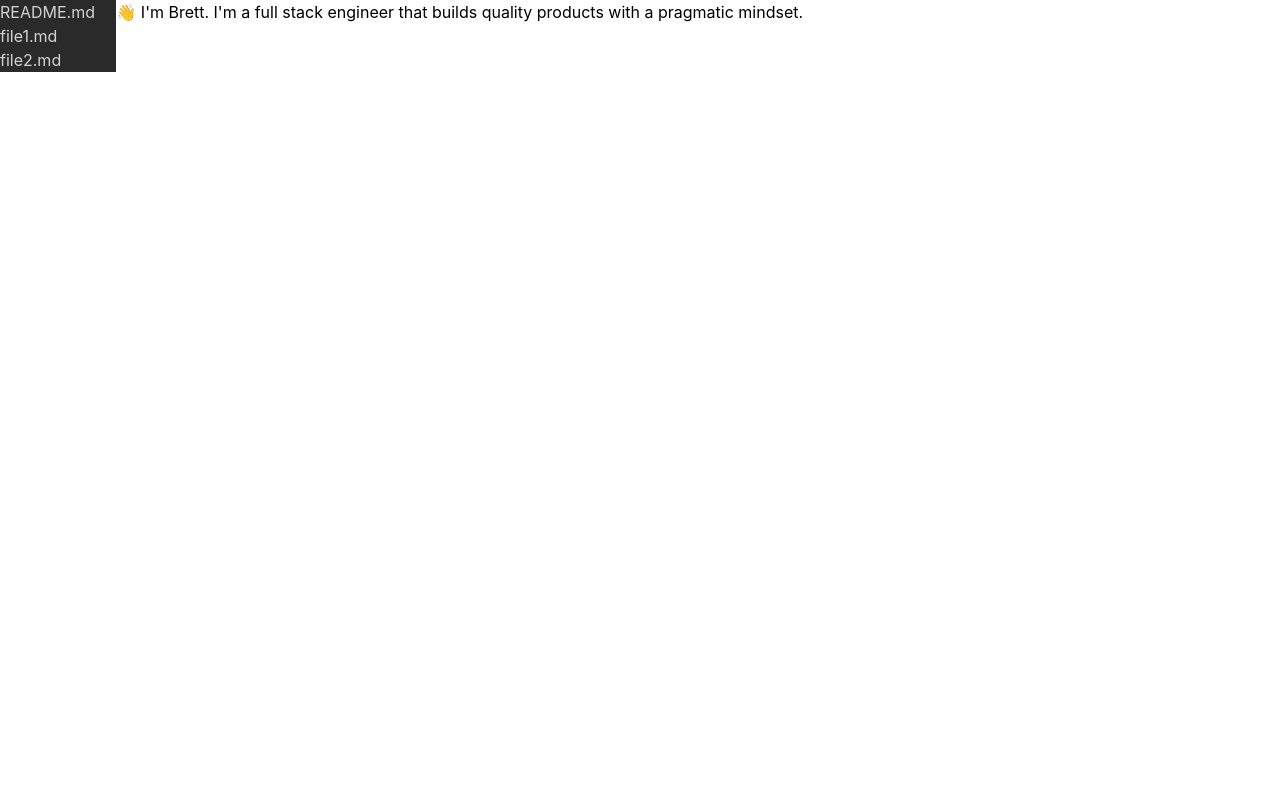
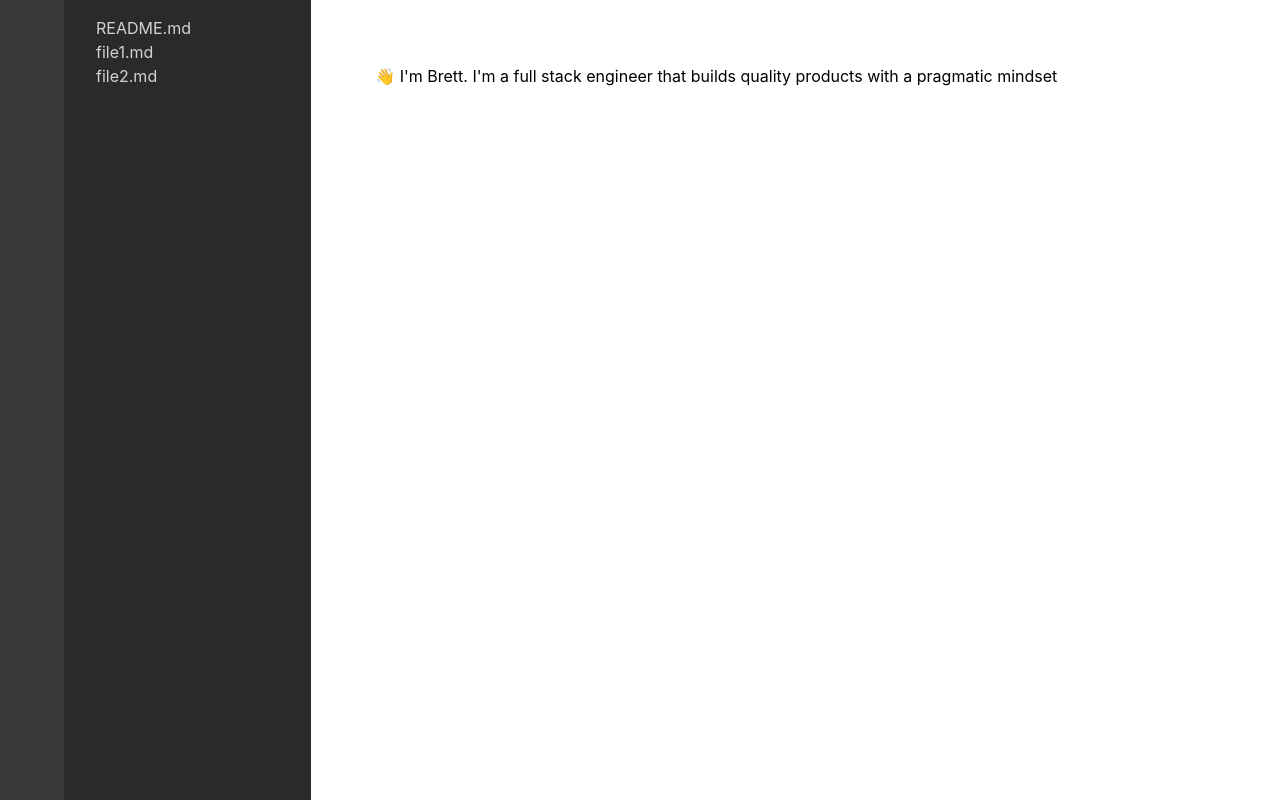
Before and after one commit to babramczyk/website, a React (Create React App) app: page / in a window 1280 px wide. Built offline with nearby package versions, Linux system fonts and the light colour scheme.

Commit message:
emotion, separate components, some styling

```diff
--- a/package.json
+++ b/package.json
@@ -3,6 +3,7 @@
   "version": "0.1.0",
   "private": true,
   "dependencies": {
+    "@emotion/core": "^10.0.34",
     "@testing-library/jest-dom": "^4.2.4",
     "@testing-library/react": "^9.3.2",
     "@testing-library/user-event": "^7.1.2",
--- a/src/App.css
+++ b/src/App.css
@@ -1,29 +1,3 @@
 * {
   /* border: 0.25px solid red; */
 }
-
-.content {
-  display: flex;
-  background: rgb(33, 33, 33);
-  width: 100%;
-}
-
-.nav {
-  background: rgb(58, 58, 58);
-}
-
-.sidebar {
-  background: rgb(42, 42, 43);
-  color: rgb(210, 210, 210);
-  flex: 0 1 8rem;
-}
-
-.file a {
-  color: rgb(210, 210, 210);
-  text-decoration: none;
-}
-
-main {
-  background: white;
-  width: 100%;
-}
--- a/src/App.jsx
+++ b/src/App.jsx
@@ -1,29 +1,27 @@
-import React from "react";
+/** @jsx jsx */
+import { jsx } from "@emotion/core";
 import "./App.css";
-import { BrowserRouter as Router, Switch, Route, Link } from "react-router-dom";
-import { ReadMe } from "./pages/README";
-import { File1 } from "./pages/file1";
-import { File2 } from "./pages/file2";
+import { BrowserRouter as Router, Switch, Route } from "react-router-dom";
+import { ReadMe } from "./pages/ReadMe";
+import { File1 } from "./pages/File1";
+import { File2 } from "./pages/File2";
+import { Explorer } from "./components/Explorer";
+import { Nav } from "./components/Nav";
 
 function App() {
   return (
     <Router>
-      <div className="content">
-        <div className="nav"></div>
-        <div className="sidebar">
-          <ul className="file-list">
-            <li className="file">
-              <Link to="/">README.md</Link>
-            </li>
-            <li className="file">
-              <Link to="/file1.md">file1.md</Link>
-            </li>
-            <li className="file">
-              <Link to="/file2.md">file2.md</Link>
-            </li>
-          </ul>
-        </div>
-        <main>
+      <div
+        css={{
+          display: "flex",
+          background: "rgb(33, 33, 33)",
+          width: "100vw",
+          height: "100vh",
+        }}
+      >
+        <Nav />
+        <Explorer />
+        <main css={{ background: "white", flex: '1 1 100ch', padding: "4rem" }}>
           <Switch>
             <Route path="/file1.md">
               <File1 />
--- /dev/null
+++ b/src/components/Explorer.jsx
@@ -0,0 +1,36 @@
+/** @jsx jsx */
+import { jsx } from "@emotion/core";
+import { Link } from "react-router-dom";
+
+const linkStyles = { color: "rgb(210, 210, 210)", "text-decoration": "none" };
+
+export const Explorer = () => {
+  return (
+    <div
+      css={{
+        background: "rgb(42, 42, 43)",
+        color: "rgb(210, 210, 210)",
+        flex: "0 1 16rem",
+        padding: "1rem 2rem",
+      }}
+    >
+      <ul className="file-list">
+        <li className="file">
+          <Link to="/" css={linkStyles}>
+            README.md
+          </Link>
+        </li>
+        <li className="file">
+          <Link to="/file1.md" css={linkStyles}>
+            file1.md
+          </Link>
+        </li>
+        <li className="file">
+          <Link to="/file2.md" css={linkStyles}>
+            file2.md
+          </Link>
+        </li>
+      </ul>
+    </div>
+  );
+};
--- /dev/null
+++ b/src/components/Nav.jsx
@@ -0,0 +1,6 @@
+/** @jsx jsx */
+import { jsx } from "@emotion/core";
+
+export const Nav = () => {
+  return <div css={{ background: "rgb(58, 58, 58)", flex: '0 0 4rem' }}></div>;
+};
--- a/src/index.css
+++ b/src/index.css
@@ -5,6 +5,8 @@ body {
     sans-serif;
   -webkit-font-smoothing: antialiased;
   -moz-osx-font-smoothing: grayscale;
+  width: 100%;
+  height: 100%;
 }
 
 code {
--- a/src/pages/README.jsx
+++ b/src/pages/README.jsx
@@ -1,2 +1,9 @@
-export const ReadMe = () =>
-  "👋 I'm Brett. I'm a full stack engineer that builds quality products with a pragmatic mindset.";
+/** @jsx jsx */
+import { jsx } from "@emotion/core";
+
+export const ReadMe = () => (
+  <div>
+    👋 I'm Brett. I'm a full stack engineer that builds quality products with a
+    pragmatic mindset
+  </div>
+);
--- a/src/pages/file1.jsx
+++ b/src/pages/file1.jsx
@@ -1 +1,4 @@
-export const File1 = () => 'File 1'
+/** @jsx jsx */
+import { jsx } from "@emotion/core";
+
+export const File1 = () => "File 1";
--- a/src/pages/file2.jsx
+++ b/src/pages/file2.jsx
@@ -1 +1,4 @@
-export const File2 = () => 'File 2'
+/** @jsx jsx */
+import { jsx } from "@emotion/core";
+
+export const File2 = () => "File 2";
```
Also changed, not shown: 1 other file (tests, documents, lock files or other folders).
